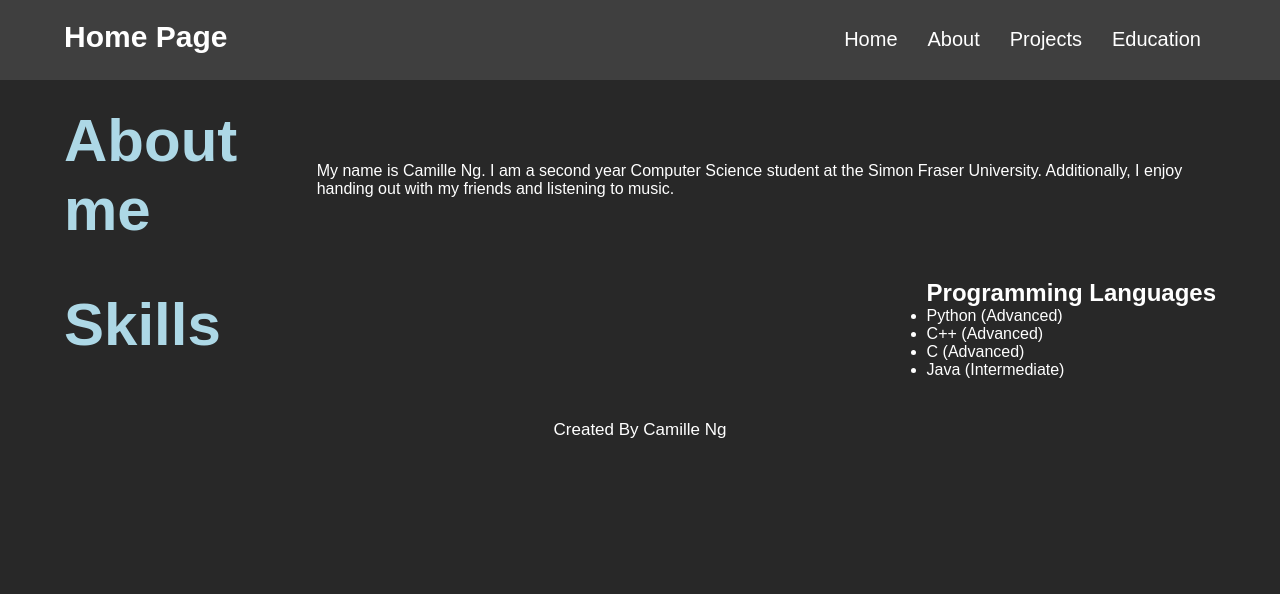
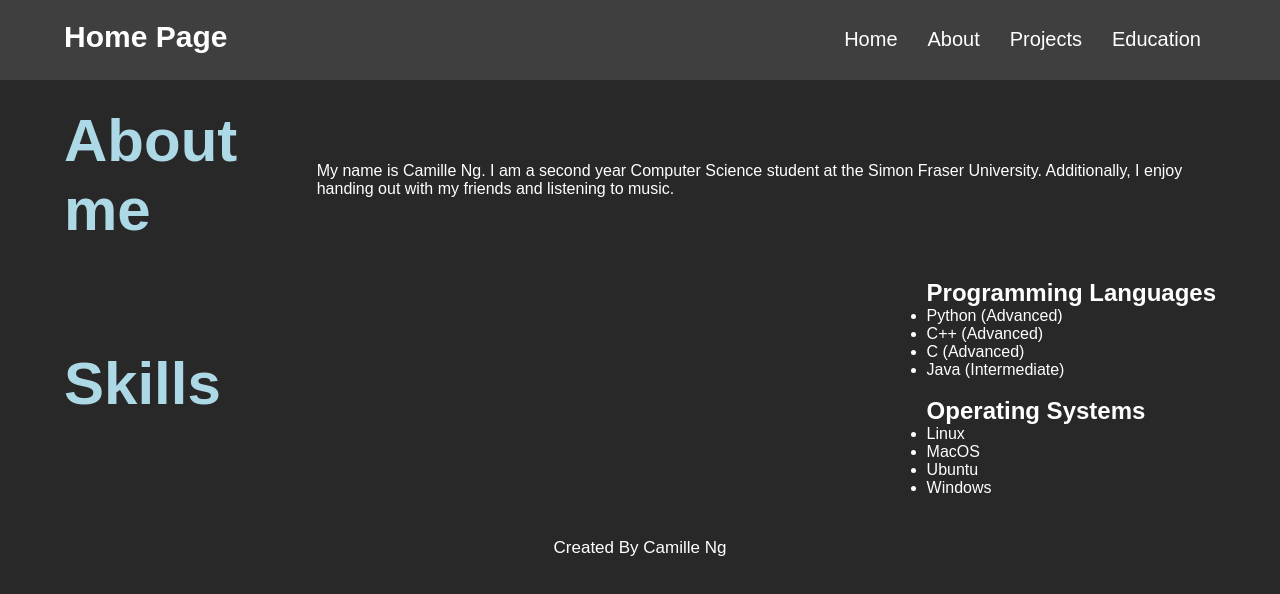
Before and after one commit to cna52/cna52.github.io, a plain HTML site: page about.html in a window 1280 px wide. Drawn offline with Linux system fonts and the light colour scheme; a script that the page names is missing.

Commit message:
added a operating systems section under skills

```diff
--- a/about.html
+++ b/about.html
@@ -61,6 +61,22 @@
                     Java (Intermediate)
                 </li>
             </ul>
+            <br>
+            <h2>Operating Systems</h2>
+            <ul style="font-size: medium;">
+                <li>
+                    Linux
+                </li>
+                <li>
+                    MacOS
+                </li>
+                <li>
+                    Ubuntu
+                </li>
+                <li>
+                    Windows
+                </li>
+            </ul>
         </div>
     </div>
 
```
